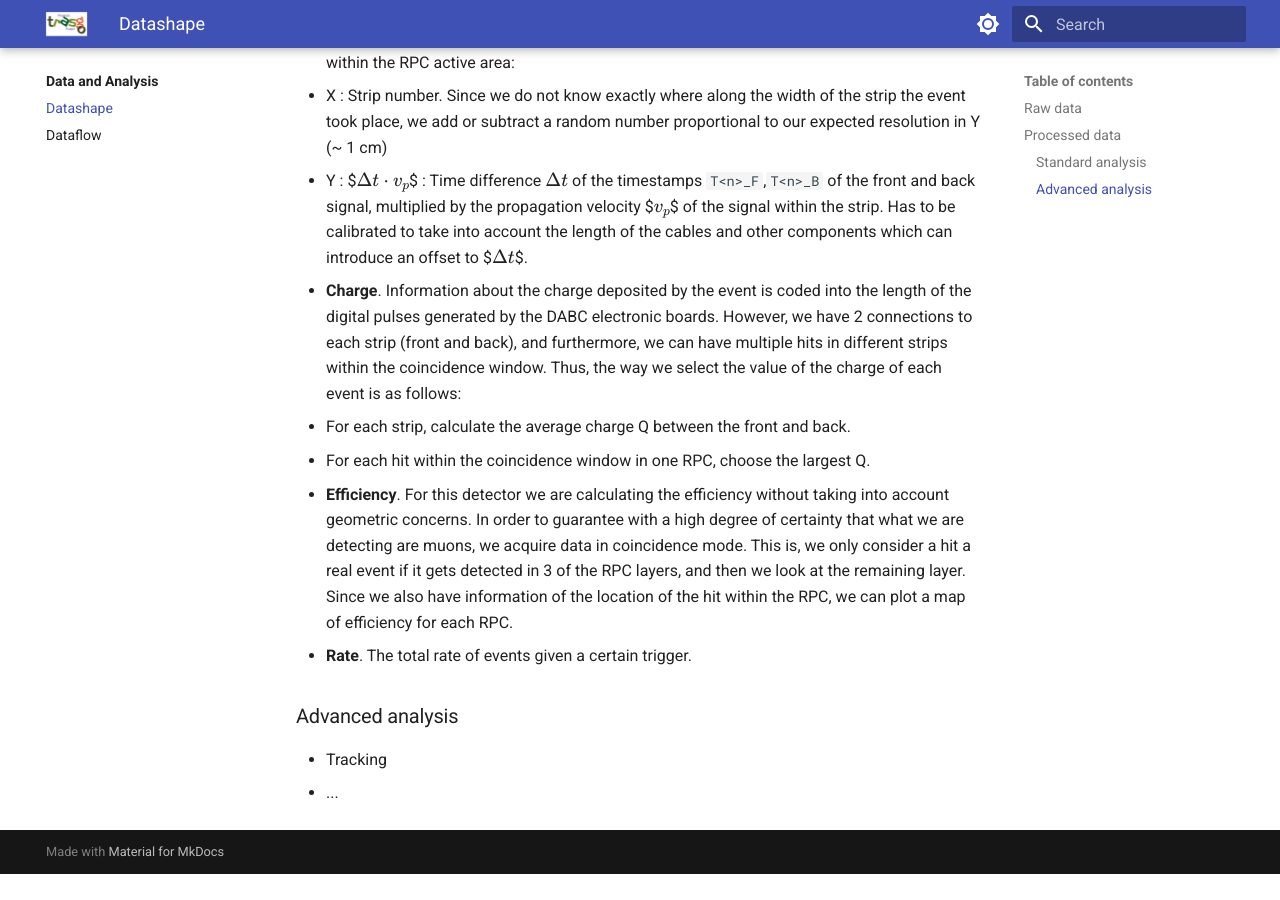
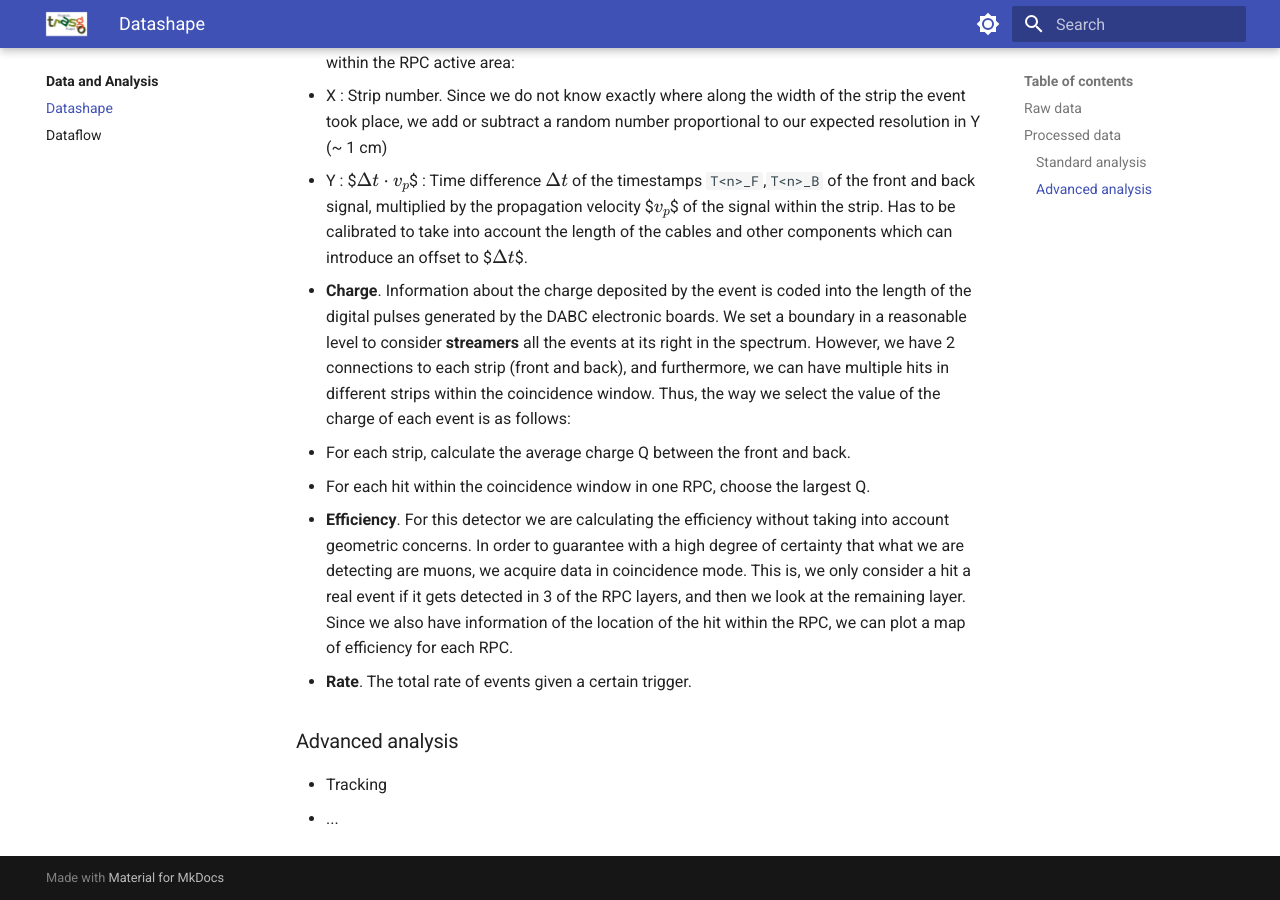
Before and after one commit to cayesoneira/miniTRASGO-documentation, an MkDocs documentation site: the page built from docs/data/shape.md, in a window 1280 px wide and 900 px high, scrolled down 745 px. Built offline with MkDocs 1.6.1 and Material for MkDocs 9.7.7, drawn with Linux system fonts in a browser that asks for light colours; formulas are drawn with MathJax 3; before the commit the page ends 1619 px from its top, so only the background shows below that.

Commit message:
Update shape.md

```diff
--- a/docs/data/shape.md
+++ b/docs/data/shape.md
@@ -11,7 +11,7 @@
 - **Position**. From the raw data we can obtain information about the location (X,Y) of each event within the RPC active area:
   - X : Strip number. Since we do not know exactly where along the width of the strip the event took place, we add or subtract a random number proportional to our expected resolution in Y (~ 1 cm)
   - Y : $\(\Delta t \cdot v_p\)$ : Time difference \(\Delta t\) of the timestamps `T<n>_F`,`T<n>_B` of the front and back signal, multiplied by the propagation velocity $\(v_p\)$ of the signal within the strip. Has to be calibrated to take into account the length of the cables and other components which can introduce an offset to $\(\Delta t\)$.
-- **Charge**. Information about the charge deposited by the event is coded into the length of the digital pulses generated by the DABC electronic boards. However, we have 2 connections to each strip (front and back), and furthermore, we can have multiple hits in different strips within the coincidence window. Thus, the way we select the value of the charge of each event is as follows:
+- **Charge**. Information about the charge deposited by the event is coded into the length of the digital pulses generated by the DABC electronic boards. We set a boundary in a reasonable level to consider **streamers** all the events at its right in the spectrum. However, we have 2 connections to each strip (front and back), and furthermore, we can have multiple hits in different strips within the coincidence window. Thus, the way we select the value of the charge of each event is as follows:
   1. For each strip, calculate the average charge Q between the front and back.
   2. For each hit within the coincidence window in one RPC, choose the largest Q.
 - **Efficiency**. For this detector we are calculating the efficiency without taking into account geometric concerns. In order to guarantee with a high degree of certainty that what we are detecting are muons, we acquire data in coincidence mode. This is, we only consider a hit a real event if it gets detected in 3 of the RPC layers, and then we look at the remaining layer. Since we also have information of the location of the hit within the RPC, we can plot a map of efficiency for each RPC.
```
